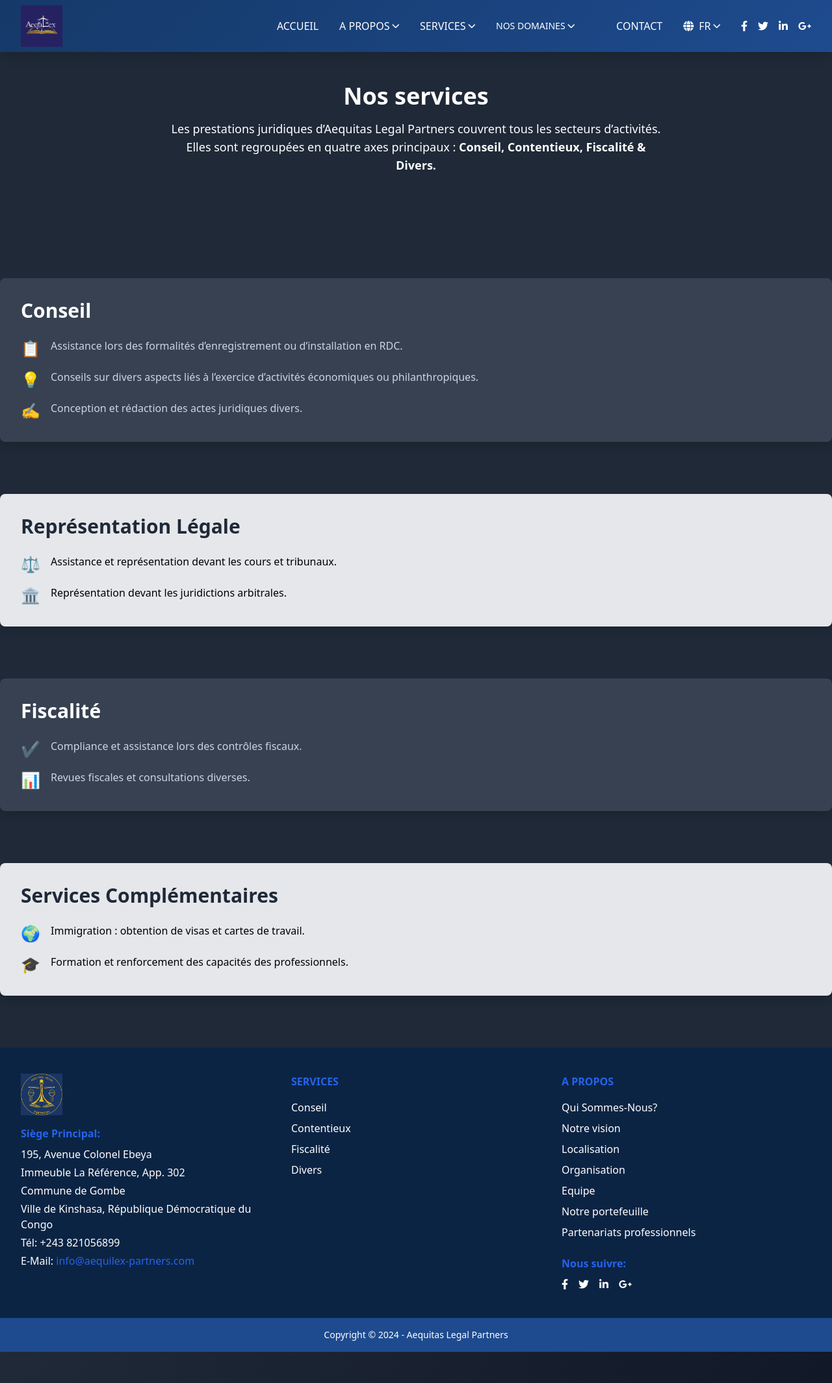
After one commit to Pamoja-Solution/legal, a PHP site: page /services.php in a window 1280 px wide. The commit adds this page. Shown: the whole page at 65% size. Run offline with PHP 8.4, Linux system fonts and the light colour scheme; some libraries are stand-ins or nearby versions.

Commit message:
dernière modification pour aujourd'hui

```diff
--- a/entetes/header.php
+++ b/entetes/header.php
@@ -53,7 +53,7 @@
             <div class="flex justify-between h-20">
                 <div class="flex items-center">
                     <a href="index.html" class="flex-shrink-0">
-                        <img class="h-16 w-auto" src="assets/img/logo/logo3.png" alt="Logo">
+                        <img class="h-16 w-auto" src="assets/img/logo/logo3.jpeg" alt="Logo">
                     </a>
                 </div>
 
@@ -80,20 +80,43 @@
                         </div>
                     </div>
 
+
+
+
                     <div class="relative" x-data="{ open: false }">
-                        <button @click="open = !open" class="text-white hover:text-accent-light transition-colors duration-200 font-medium flex items-center space-x-1">
+                    <!-- Bouton principal pour Services -->
+                    <button
+                        @click="open = !open"
+                        class="text-white hover:text-accent-light transition-colors duration-200 font-medium flex items-center space-x-1"
+                    >
                         <span>SERVICES</span>
                         <i class="fas fa-chevron-down text-xs transition-transform duration-200" :class="{'transform rotate-180': open}"></i>
                     </button>
-                        <div x-show="open" @click.away="open = false" class="absolute left-0 w-48 mt-2 bg-white rounded-lg shadow-xl border border-gray-100 dropdown-gradient">
+
+                    <!-- Menu déroulant -->
+                    <div
+                        x-show="open"
+                        @click.away="open = false"
+                        class="absolute left-0 w-48 mt-2 bg-white rounded-lg shadow-xl border border-gray-100 dropdown-gradient"
+                    >
                         <div class="py-1">
-                                <a href="#" class="block px-4 py-2 text-gray-700 hover:bg-accent hover:text-white rounded-md mx-1 transition-colors duration-200">Conseil</a>
-                                <a href="#" class="block px-4 py-2 text-gray-700 hover:bg-accent hover:text-white rounded-md mx-1 transition-colors duration-200">Contentieux</a>
-                                <a href="#" class="block px-4 py-2 text-gray-700 hover:bg-accent hover:text-white rounded-md mx-1 transition-colors duration-200">Fiscalité</a>
-                                <a href="#" class="block px-4 py-2 text-gray-700 hover:bg-accent hover:text-white rounded-md mx-1 transition-colors duration-200">Divers</a>
+                            <!-- Sous-sections avec des liens directs -->
+                            <a href="/services.php#Conseil" class="block px-4 py-2 text-gray-700 hover:bg-accent hover:text-white rounded-md mx-1 transition-colors duration-200">
+                                Conseil
+                            </a>
+                            <a href="/services.php#Contentieux" class="block px-4 py-2 text-gray-700 hover:bg-accent hover:text-white rounded-md mx-1 transition-colors duration-200">
+                                Contentieux
+                            </a>
+                            <a href="/services.php#Fiscalite" class="block px-4 py-2 text-gray-700 hover:bg-accent hover:text-white rounded-md mx-1 transition-colors duration-200">
+                                Fiscalité
+                            </a>
+                            <a href="/services.php#Divers" class="block px-4 py-2 text-gray-700 hover:bg-accent hover:text-white rounded-md mx-1 transition-colors duration-200">
+                                Divers
+                            </a>
                         </div>
                     </div>
                 </div>
+
 
                     <div class="relative" x-data="{ open: false }">
                         <button @click="open = !open" class="text-white hover:text-accent-light transition-colors duration-200 text-sm font-medium flex items-center space-x-1">
@@ -123,7 +146,7 @@
 
 
 
-                    <a href="contact.html" class="text-white hover:text-accent-light transition-colors duration-200 font-medium">
+                    <a href="contact.php" class="text-white hover:text-accent-light transition-colors duration-200 font-medium">
 
                     <a href="contact.php" class="text-white hover:text-accent-light transition-colors duration-200 font-medium">
                         CONTACT
@@ -189,20 +212,28 @@
                     </div>
                 </div>
 
+
+
                         <div class="mobile-dropdown">
-                    <button class="w-full text-left px-3 py-2 text-white hover:bg-primary-light rounded-md transition-colors duration-200 flex justify-between items-center">
+                        <!-- Bouton principal pour les services -->
+                        <a href="/services.php" class="w-full text-left px-3 py-2 text-white hover:bg-primary-light rounded-md transition-colors duration-200 flex justify-between items-center">
                             SERVICES
                             <i class="fas fa-chevron-down"></i>
-                    </button>
+                        </a>
+                        <!-- Menu déroulant -->
                         <div class="hidden bg-primary-light rounded-md mt-1">
-                        <a href="#" class="block py-2 px-4 text-white hover:bg-primary">Conseil</a>
-                        <a href="#" class="block py-2 px-4 text-white hover:bg-primary">Contentieux</a>
-                        <a href="#" class="block py-2 px-4 text-white hover:bg-primary">Fiscalité</a>
-                        <a href="#" class="block py-2 px-4 text-white hover:bg-primary">Divers</a>
+                            <!-- Sous-sections avec ancres -->
+                            <a href="/services.php#Conseil" class="block py-2 px-4 text-white hover:bg-primary">Conseil</a>
+                            <a href="/services.php#Contentieux" class="block py-2 px-4 text-white hover:bg-primary">Contentieux</a>
+                            <a href="/services.php#Fiscalite" class="block py-2 px-4 text-white hover:bg-primary">Fiscalité</a>
+                            <a href="/services.php#Divers" class="block py-2 px-4 text-white hover:bg-primary">Divers</a>
                         </div>
                     </div>
 
-                <a href="contact.html" class="block px-3 py-2 text-white hover:bg-primary-light rounded-md transition-colors duration-200">CONTACT</a>
+
+
+
+                <a href="contact.php" class="block px-3 py-2 text-white hover:bg-primary-light rounded-md transition-colors duration-200">CONTACT</a>
 
                 <div class="px-3 py-2">
                     <div class="flex justify-center space-x-4">
--- /dev/null
+++ b/services.php
@@ -0,0 +1,97 @@
+<?php require("entetes/header.php"); ?>
+
+<main class="relative overflow-hidden">
+    <!-- Hero Start -->
+    <div class="relative bg-gray-800 text-white py-20">
+        <div class="container mx-auto text-center">
+            <h2 class="text-4xl font-bold mb-4">Nos services</h2>
+            <p class="text-lg max-w-3xl mx-auto">
+                Les prestations juridiques d’Aequitas Legal Partners couvrent tous les secteurs d’activités.
+                Elles sont regroupées en quatre axes principaux :
+                <span class="font-semibold">
+                    <a href="#Conseil" class="hover:text-yellow-300 transition duration-300">Conseil</a>,
+                    <a href="#Contentieux" class="hover:text-yellow-300 transition duration-300">Contentieux</a>,
+                    <a href="#Fiscalite" class="hover:text-yellow-300 transition duration-300">Fiscalité</a> &
+                    <a href="#Divers" class="hover:text-yellow-300 transition duration-300">Divers</a>.
+                </span>
+            </p>
+        </div>
+    </div>
+    <!-- Hero End -->
+
+    <!-- Sections -->
+    <div class="space-y-20 py-20 bg-gray-800">
+        <!-- Conseil Section -->
+        <section id="Conseil" class="container mx-auto p-8 bg-gray-700 rounded-lg shadow-lg transform transition duration-500 hover:scale-105">
+            <h3 class="text-3xl font-bold text-white mb-6">Conseil</h3>
+            <ul class="space-y-4">
+                <li class="flex items-start space-x-4">
+                    <span class="text-2xl text-yellow-500">📋</span>
+                    <p class="text-slate-300">Assistance lors des formalités d’enregistrement ou d’installation en RDC.</p>
+                </li>
+                <li class="flex items-start space-x-4">
+                    <span class="text-2xl text-yellow-500">💡</span>
+                    <p class="text-slate-300">Conseils sur divers aspects liés à l’exercice d’activités économiques ou philanthropiques.</p>
+                </li>
+                <li class="flex items-start space-x-4">
+                    <span class="text-2xl text-yellow-500">✍️</span>
+                    <p class="text-slate-300">Conception et rédaction des actes juridiques divers.</p>
+                </li>
+                <!-- Autres éléments ici -->
+            </ul>
+        </section>
+
+        <!-- Contentieux Section -->
+        <section id="Contentieux" class="container mx-auto p-8 bg-gray-200 rounded-lg shadow-lg transform transition duration-500 hover:scale-105">
+            <h3 class="text-3xl font-bold text-gray-800 mb-6">Représentation Légale</h3>
+            <ul class="space-y-4">
+                <li class="flex items-start space-x-4">
+                    <span class="text-2xl text-yellow-500">⚖️</span>
+                    <p>Assistance et représentation devant les cours et tribunaux.</p>
+                </li>
+                <li class="flex items-start space-x-4">
+                    <span class="text-2xl text-yellow-500">🏛️</span>
+                    <p>Représentation devant les juridictions arbitrales.</p>
+                </li>
+                <!-- Autres éléments ici -->
+            </ul>
+        </section>
+
+        <!-- Fiscalite Section -->
+        <section id="Fiscalite" class="container mx-auto p-8 bg-gray-700 rounded-lg shadow-lg transform transition duration-500 hover:scale-105">
+            <h3 class="text-3xl font-bold text-white mb-6">Fiscalité</h3>
+            <ul class="space-y-4">
+                <li class="flex items-start space-x-4">
+                    <span class="text-2xl text-yellow-500">✔️</span>
+                    <p class="text-slate-300">Compliance et assistance lors des contrôles fiscaux.</p>
+                </li>
+                <li class="flex items-start space-x-4">
+                    <span class="text-2xl text-yellow-500">📊</span>
+                    <p class="text-slate-300">Revues fiscales et consultations diverses.</p>
+                </li>
+                <!-- Autres éléments ici -->
+            </ul>
+        </section>
+
+        <!-- Divers Section -->
+        <section id="Divers" class="container mx-auto p-8 bg-gray-200 rounded-lg shadow-lg transform transition duration-500 hover:scale-105">
+            <h3 class="text-3xl font-bold text-gray-800 mb-6">Services Complémentaires</h3>
+            <ul class="space-y-4">
+                <li class="flex items-start space-x-4">
+                    <span class="text-2xl text-yellow-500">🌍</span>
+                    <p>Immigration : obtention de visas et cartes de travail.</p>
+                </li>
+                <li class="flex items-start space-x-4">
+                    <span class="text-2xl text-yellow-500">🎓</span>
+                    <p>Formation et renforcement des capacités des professionnels.</p>
+                </li>
+                <!-- Autres éléments ici -->
+            </ul>
+        </section>
+    </div>
+</main>
+
+
+
+
+<?php require_once("entetes/footer.php"); ?>
```
Also changed, not shown: domaines.php (added, +128 -0 lines), assets/img/logo/logo3.jpeg (added). Lines whose indentation alone changed are shown as unchanged.
